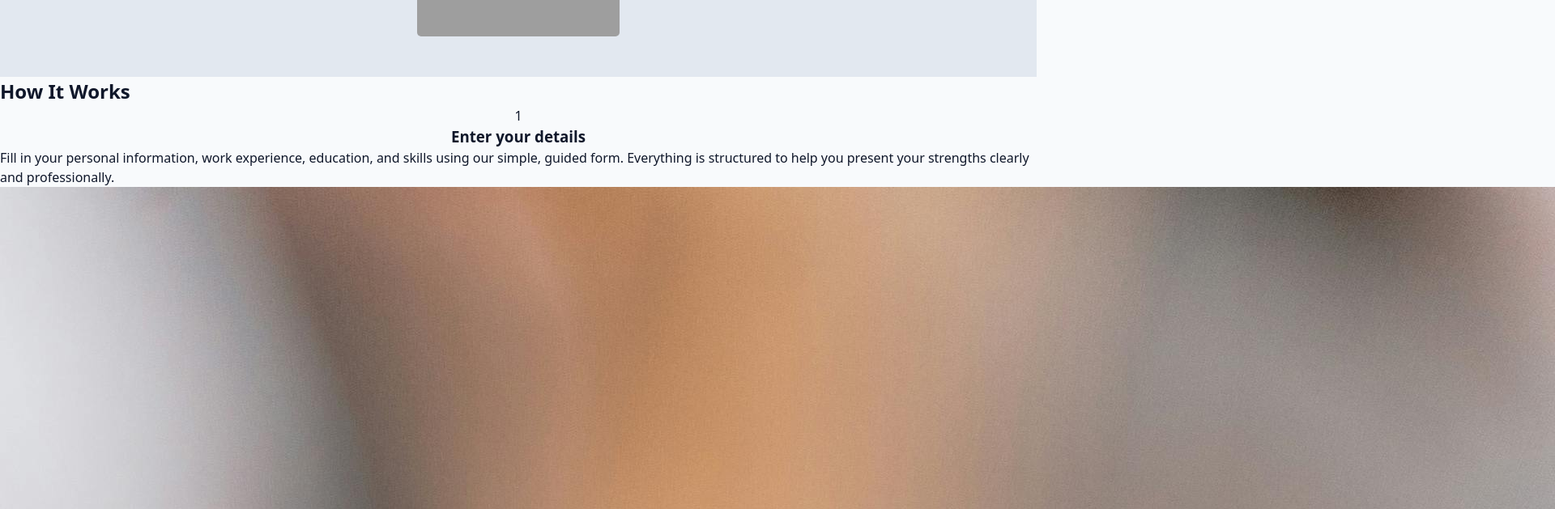
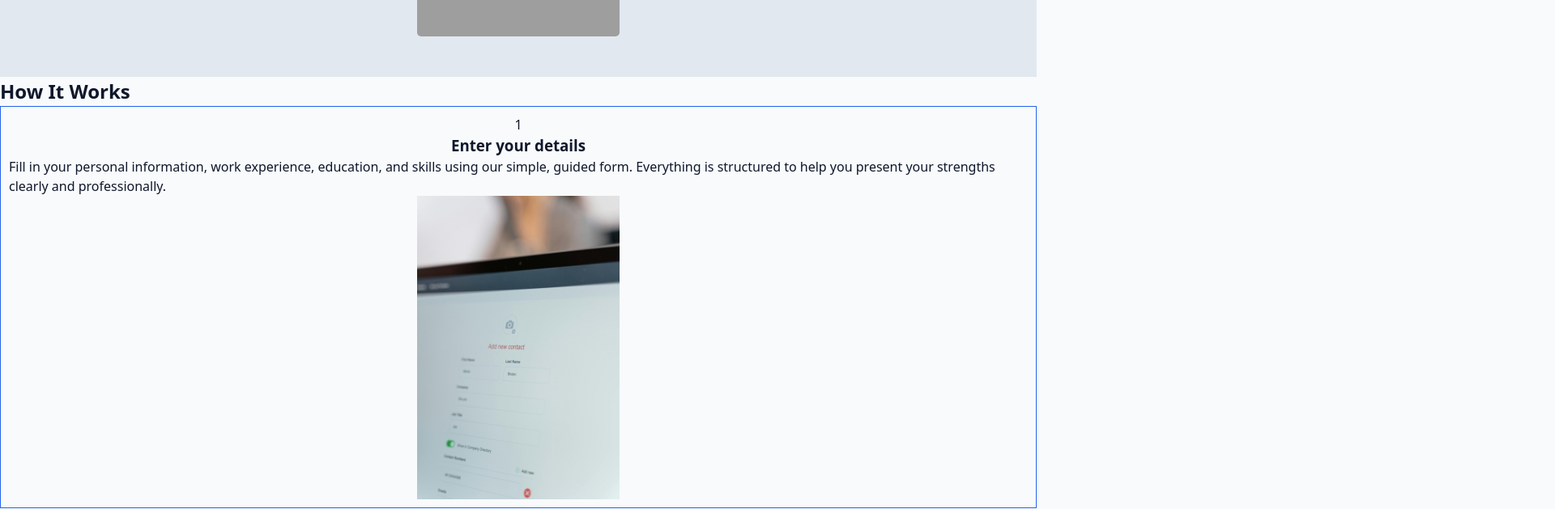
Before and after one commit to 4wiafe/cv-builder, a React (Vite) app in the folder cv-application/: page / in a window 1280 px wide. Shown: the part 420-1049 px from the top of the page at 81% size, 1920 px wide, since content can reach past the window. Built offline with nearby package versions, Linux system fonts and the light colour scheme; grey boxes are pictures that could not be loaded.

Commit message:
Add HowItWorks.css

```diff
--- a/cv-application/src/components/HowItWorksCard.jsx
+++ b/cv-application/src/components/HowItWorksCard.jsx
@@ -1,4 +1,5 @@
 import Card from "./Card";
+import "../styles/HowItWorksCard.css";
 
 export default function HowItWorksCard({ step, title, description, image }) {
   return (
--- a/cv-application/src/styles/HowItWorksCard.css
+++ b/cv-application/src/styles/HowItWorksCard.css
@@ -0,0 +1,8 @@
+.how-it-works {
+  padding: 10px;
+  border: 1px solid var(--accent);
+}
+
+.how-it-works img {
+  width: 250px;
+}
```
Also changed, not shown: cv-application/src/styles/HowItWorks.css (added).
